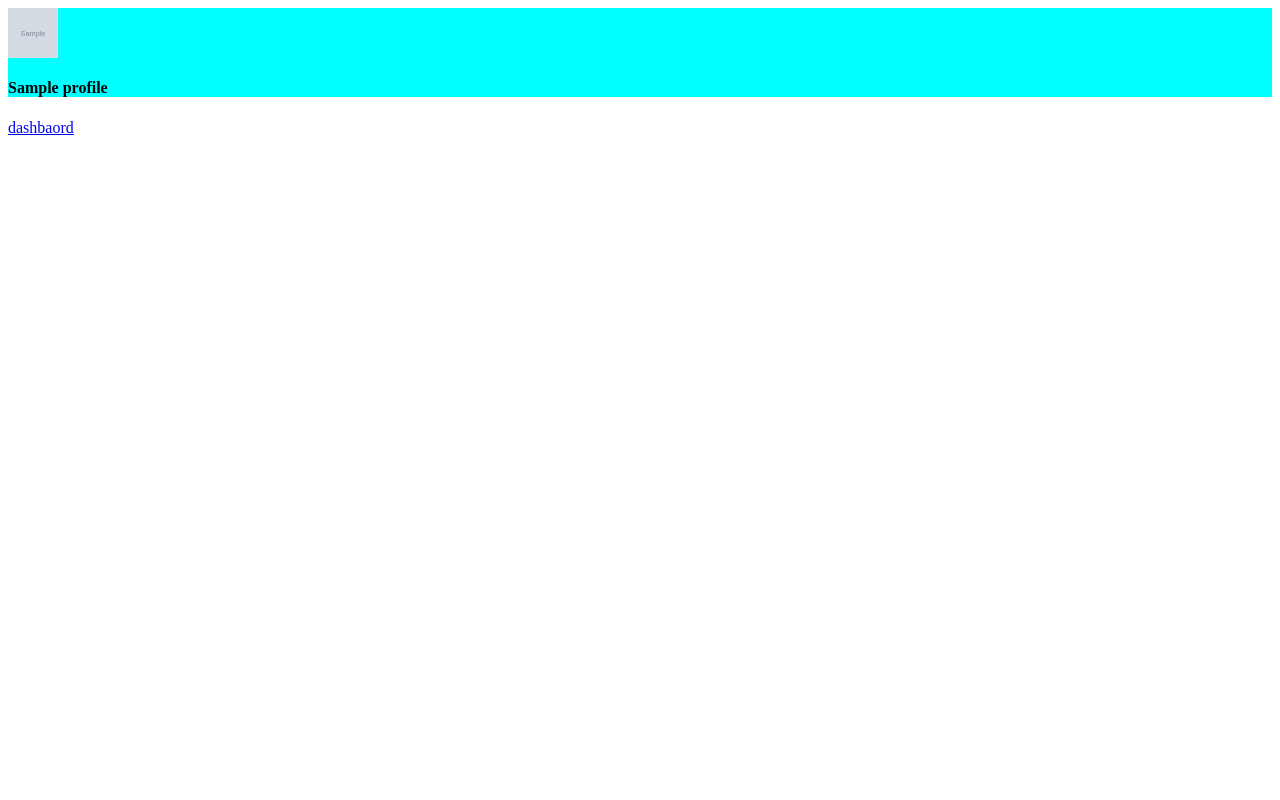
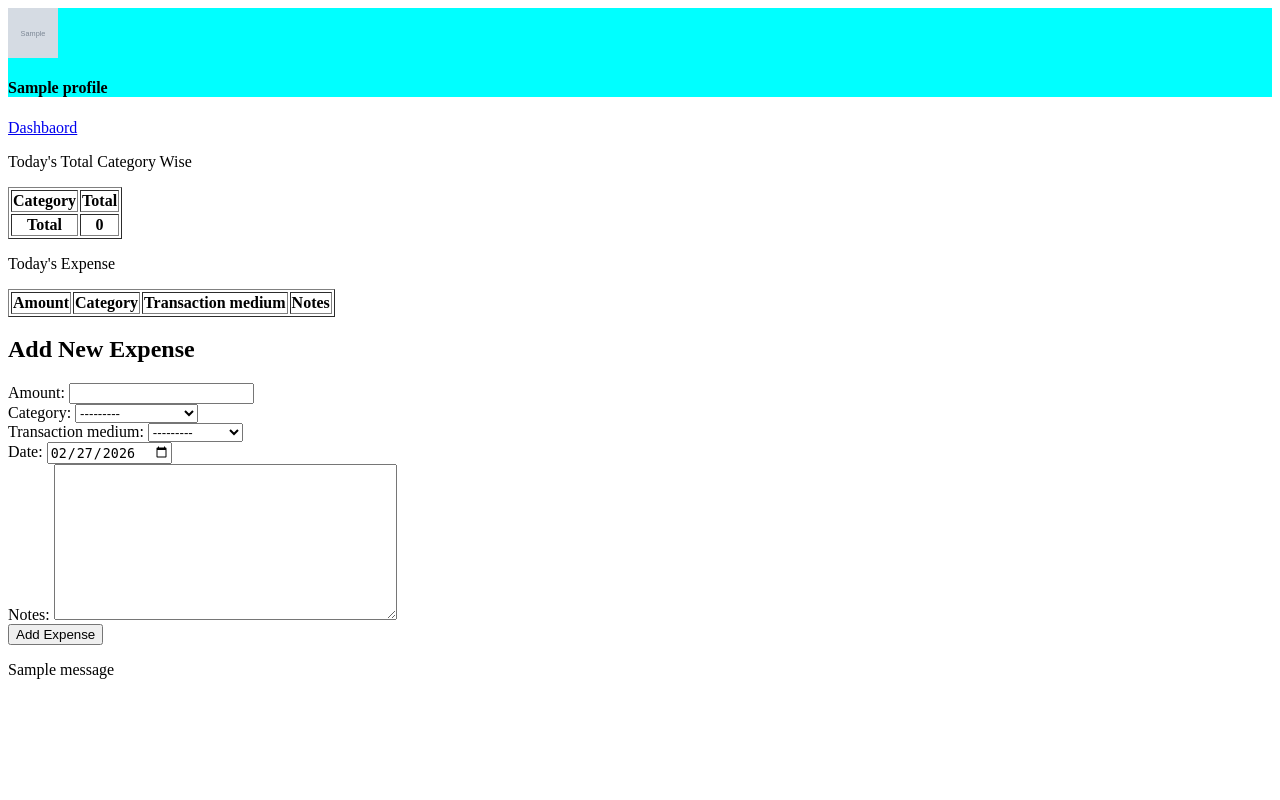
Before and after one commit to pragnakalpdev80/personal-expense-tracker, a Django app: page /expense/add/ in a window 1280 px wide. Run offline with Django 5.2, Linux system fonts and the light colour scheme; a user stored in the database is signed in; tables that the repository leaves empty hold one stand-in row (values such as "Sample post"); grey boxes marked "Sample" are stand-in pictures; one stand-in notice (Sample message) is shown; lists and menus that the app fills with data are empty.

Commit message:
[ADDED] Add Expense page and Realtime Data

```diff
--- a/expense/admin.py
+++ b/expense/admin.py
@@ -1,6 +1,7 @@
 from django.contrib import admin
-from .models import User, Profile, Category
+from .models import User, Profile, Category, Expense
 # Register your models here.
 admin.site.register(User)
 admin.site.register(Profile)
 admin.site.register(Category)
+admin.site.register(Expense)
--- a/expense/forms.py
+++ b/expense/forms.py
@@ -1,9 +1,15 @@
 from django import forms
 from django.contrib.auth.forms import UserCreationForm, SetPasswordForm
 from django.contrib.auth import get_user_model
-from .models import Profile, Category
+from django.db.models import Q
+from .models import Profile, Category, Expense
+# from django.contrib.admin import widgets
+
 
 User = get_user_model()
+
+class DateInput(forms.DateInput):
+    input_type = 'date'
 
 class CustomUserCreationForm(UserCreationForm):
     email = forms.EmailField(required=True)
@@ -29,3 +35,15 @@ class CategoryForm(forms.ModelForm):
     class Meta:
         model = Category
         fields = ['name']
+
+class ExpenseForm(forms.ModelForm):
+    class Meta:
+        model = Expense
+        fields = ['amount', 'category', 'transaction_medium', 'date', 'notes']
+        widgets = {
+            'date': DateInput()
+        }
+
+    def __init__(self, user, *args, **kwargs):
+        super(ExpenseForm, self).__init__(*args, **kwargs)
+        self.fields['category'].queryset = Category.objects.filter(Q(user=user) | Q(is_default=True))
--- a/expense/models.py
+++ b/expense/models.py
@@ -72,6 +72,9 @@ class Expense(models.Model):
     amount = models.DecimalField(max_digits=10,decimal_places=2)
     category = models.ForeignKey(Category, on_delete=models.CASCADE)
     transaction_medium = models.CharField(choices=TRANSACTION_MEDIUM)
-    date = models.DateField(auto_now_add=True)
+    date = models.DateField(default=datetime.date.today)
     notes = models.TextField()
     modified = models.DateTimeField(auto_now=True)
+
+    def __str__(self):
+        return self.notes
--- a/expense/templates/expense/add_expense.html
+++ b/expense/templates/expense/add_expense.html
@@ -7,5 +7,51 @@
 <P>PLEASE CONFIRM CATEGORIES FIRST</P>
 {% endif %}
 <p>
-<a href="{% url 'expense:dashboard' %}">dashbaord</a>
+<a href="{% url 'expense:dashboard' %}">Dashbaord</a>
 </p>
+<P> Today's Total Category Wise</P>
+<table border="1px">
+    <tr>
+        <th>Category</th>
+        <th>Total</th>
+    </tr>
+    {% for category_total in category_totals %}
+    <tr>
+        <td>{{ category_total.category__name }}</td>
+        <td>{{ category_total.total }}</td>
+    </tr>
+    {% endfor %}
+    <tr>
+        <th>Total</th>
+        <th>{{total_today}}</th>
+    </tr>
+</table>
+
+<P> Today's Expense</P>
+<table border="1px">
+        <tr>
+            <th>Amount</th>
+            <th>Category</th>
+            <th>Transaction medium</th>
+            <th>Notes</th>
+        </tr>
+        {% for expense in todays_expenses %}
+        <tr>
+            <td>{{ expense.amount}} </td>
+            <td>{{ expense.category}} </td>
+            <td>{{ expense.transaction_medium}} </td>
+            <td>{{ expense.notes}} </td>
+        </tr>
+        {% endfor %}
+    </table>
+<h2>Add New Expense</h2>
+<form method="post">
+  {% csrf_token %}
+  {{ form }}
+  <button type="submit">Add Expense</button>
+</form>
+{% if messages %}
+  {% for message in messages %}
+    {{ message }}
+  {% endfor %}
+{% endif %}
--- a/expense/views.py
+++ b/expense/views.py
@@ -1,6 +1,8 @@
+import datetime
 from django.http import HttpResponse
 from django.urls import reverse_lazy
 from django.contrib import messages
+from django.db.models import Sum
 from django.contrib.auth.views import LoginView,LogoutView,PasswordResetView, PasswordResetDoneView, PasswordResetConfirmView,PasswordResetCompleteView, PasswordChangeView
 from django.views.generic.edit import FormView
 from django.views.generic import CreateView,UpdateView,DeleteView
@@ -15,8 +17,8 @@ from .tokens import generate_token
 from django.shortcuts import render, get_object_or_404,redirect
 from django.views import generic, View
 from django.core.mail import EmailMessage
-from .forms import CustomUserCreationForm, ProfileForm, CategoryForm
-from .models import User, Profile, Category
+from .forms import CustomUserCreationForm, ProfileForm, CategoryForm, ExpenseForm
+from .models import User, Profile, Category, Expense
 # Create your models here.
 class RegistrationView(View):
     def get(self, request):
@@ -107,7 +109,26 @@ class DashboardView(View):
         if not request.user.is_authenticated:
             return redirect("/expense/login")
 
-        return render(request, self.template_name)
+        today = datetime.date.today()
+
+        monthly_expenses = Expense.objects.filter(
+            user=request.user,
+            date__month=today.month,
+            date__year=today.year
+        )
+
+        total_monthly = monthly_expenses.aggregate(Sum('amount'))['amount__sum'] or 0
+        category_totals = monthly_expenses.values('category__name').annotate(total=Sum('amount')).order_by('-total')
+        recent_transactions = Expense.objects.filter(user=request.user).order_by('-date')[:5]
+
+        context = {
+            'total_monthly': total_monthly,
+            'category_totals': category_totals,
+            'recent_transactions': recent_transactions,
+            'current_month_name': today.strftime("%B"),
+        }
+        print(context)
+        return render(request, self.template_name, context)
 
     def get_object(self):
         return Profile.objects.get(id=self.kwargs.get("id"))
@@ -178,10 +199,51 @@ class CategoryView(View):
 
 class AddExpenseView(View):
     template_name = 'expense/add_expense.html'
-    # profile = Profile.objects.all()
+
+    def get_daily_context(self, user):
+        today = datetime.date.today()
+        todays_expenses = Expense.objects.filter(user=user, date=today)
+
+        total_today = todays_expenses.aggregate(Sum('amount'))['amount__sum']
+
+        if total_today is None:
+            total_today = 0
+
+        category_totals = todays_expenses.values('category__name').annotate(total=Sum('amount'))
+
+        return {
+            'todays_expenses': todays_expenses,
+            'total_today': total_today,
+            'category_totals': category_totals,
+        }
+
     def get(self, request):
-        # if not request.user.is_authenticated:
-        #     return redirect('/expense/login/')
-        user = get_object_or_404(Profile, user_id=request.user.id)
+        if not request.user.is_authenticated:
+            return redirect('/expense/login/')
 
-        return render(request, self.template_name,{'profile': request.user.profile})
+        if not request.user.profile.category_confirmed:
+            messages.error(request, "Please confirm your categories before adding expenses.")
+            return redirect('expense:category')
+        form = ExpenseForm(user=request.user)
+        context = self.get_daily_context(request.user)
+        context['form'] = form
+        return render(request, self.template_name, context)
+
+    def post(self, request):
+        if not request.user.is_authenticated:
+            return redirect('/expense/login/')
+
+        form = ExpenseForm(request.POST, user=request.user)
+
+        if form.is_valid():
+            expense = form.save(commit=False)
+            expense.user = request.user
+            expense.save()
+
+            messages.success(request, "Expense added successfully!")
+            return redirect('expense:add_expense')
+
+        context = self.get_daily_context(request.user)
+        context['form'] = form
+
+        return render(request, self.template_name, context)
```
Also changed, not shown: expense/templates/expense/dashboard.html (+20 -0 lines), expense/migrations/0006_alter_expense_date.py (added), expense/migrations/0007_alter_expense_date.py (added), expense/migrations/0008_alter_expense_date.py (added).
